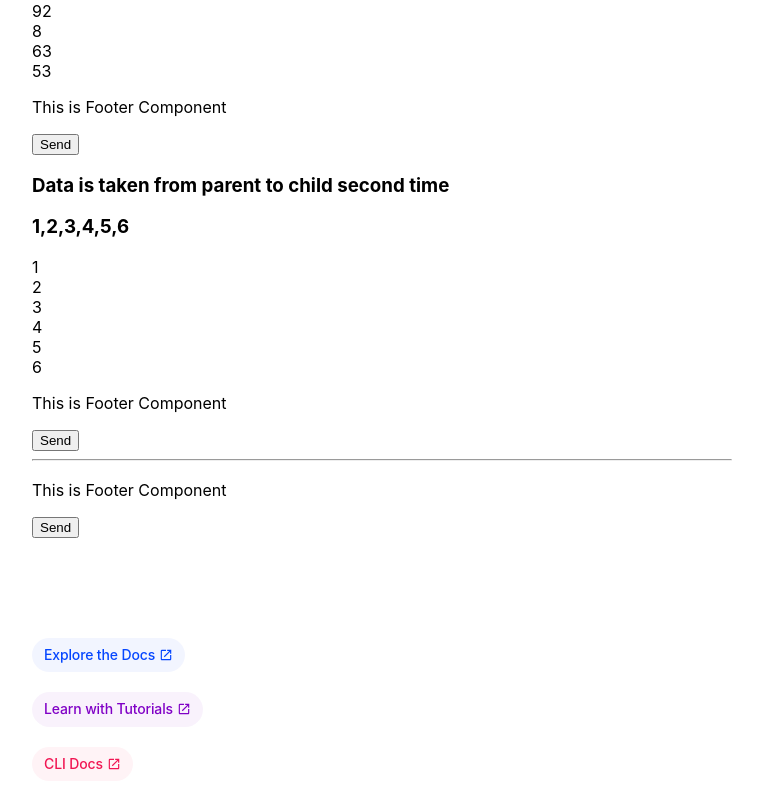
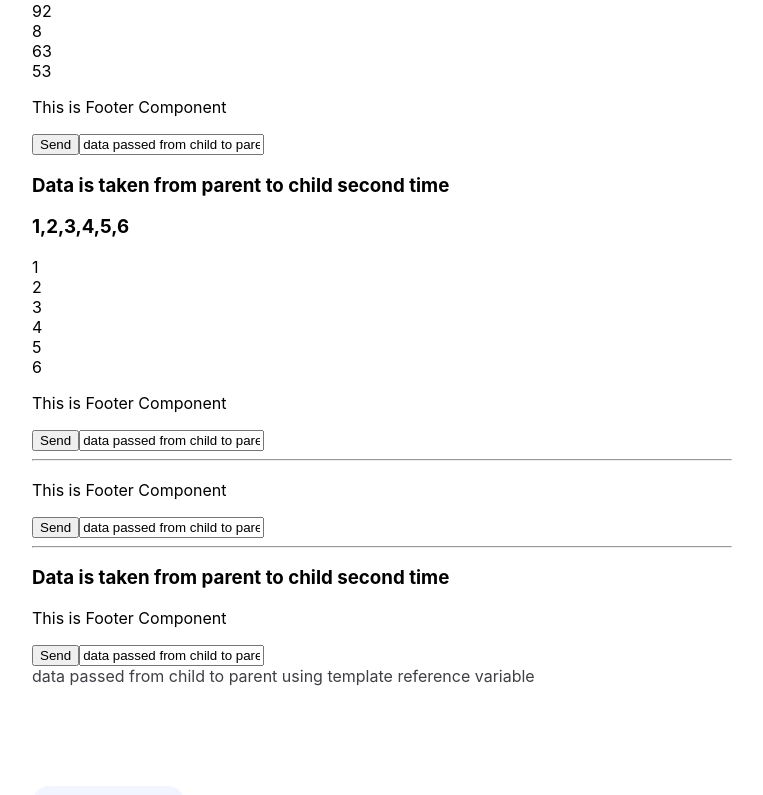
Before and after one commit to nikhilvanama/Angular_routine, an Angular app in the folder angular1/: page / in a window 1280 px wide. Shown: the part 1580-2375 px from the top of the page, without its empty margins (258-1021 px from the left). Built offline with nearby package versions, Linux system fonts and the light colour scheme.

Commit message:
Done Template Reference Variable to pass data from Parent to Child

```diff
--- a/angular1/src/app/app.component.html
+++ b/angular1/src/app/app.component.html
@@ -357,7 +357,12 @@
         <app-footer-app (messageEvent)="receiveMessage($event)"></app-footer-app>
         <p>{{ received }}</p>
       </div>
-
+      <hr>
+      <!-- Data from Child to Parent using Template Reference Variable -->
+      <div>
+        <app-footer-app #child [parentdata]="childtitle3"></app-footer-app>
+        <p>{{ child.data }}</p>
+      </div>
     </div>
     <div class="divider" role="separator" aria-label="Divider"></div>
     <div class="right-side">
--- a/angular1/src/app/app.component.ts
+++ b/angular1/src/app/app.component.ts
@@ -94,4 +94,6 @@ export class AppComponent {
   receiveMessage(message: string) {
     this.received = message;
   }
+
+
 }
--- a/angular1/src/app/footer-app/footer-app.component.html
+++ b/angular1/src/app/footer-app/footer-app.component.html
@@ -9,4 +9,6 @@
 
 <button (click)="sendMessage()">Send</button>
 
+<input type="text" [(ngModel)]="data">
+
 <!-- <button (click)="passtoparent()">Send</button> -->
--- a/angular1/src/app/footer-app/footer-app.component.ts
+++ b/angular1/src/app/footer-app/footer-app.component.ts
@@ -1,9 +1,10 @@
 import { CommonModule } from '@angular/common';
 import { Component, Input, Output, EventEmitter } from '@angular/core';
+import { FormsModule } from '@angular/forms';
 
 @Component({
   selector: 'app-footer-app',
-  imports: [CommonModule],
+  imports: [CommonModule, FormsModule],
   templateUrl: './footer-app.component.html',
   styleUrl: './footer-app.component.css'
 })
@@ -13,9 +14,14 @@ export class FooterAppComponent {
   @Input() parentdata: string = "";
   @Input() parentdata1: any = "";
 
+  // @output Decorator
   @Output() messageEvent = new EventEmitter<string>();
 
   sendMessage() {
     this.messageEvent.emit(this.title);
   }
+
+  // child-parent using template reference variable
+
+  data:string = "data passed from child to parent using template reference variable";
 }
```
